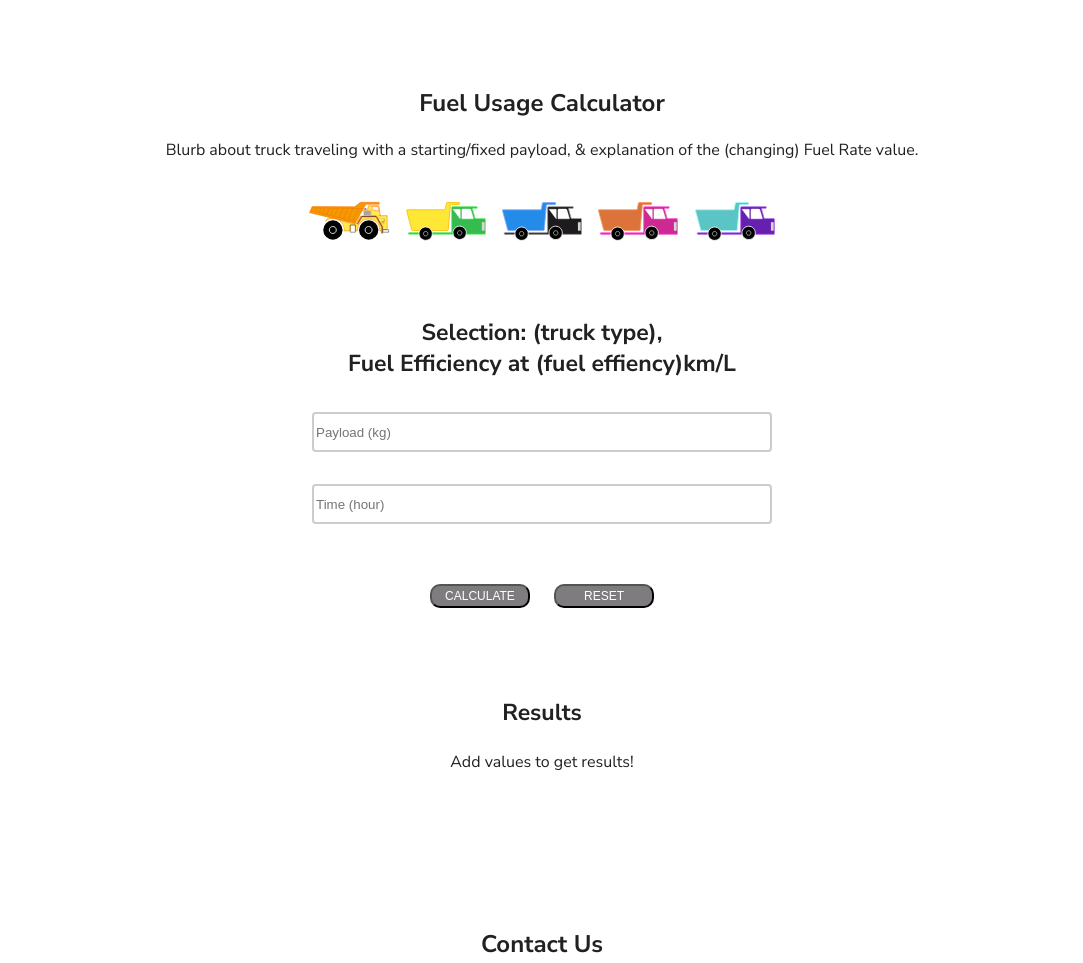
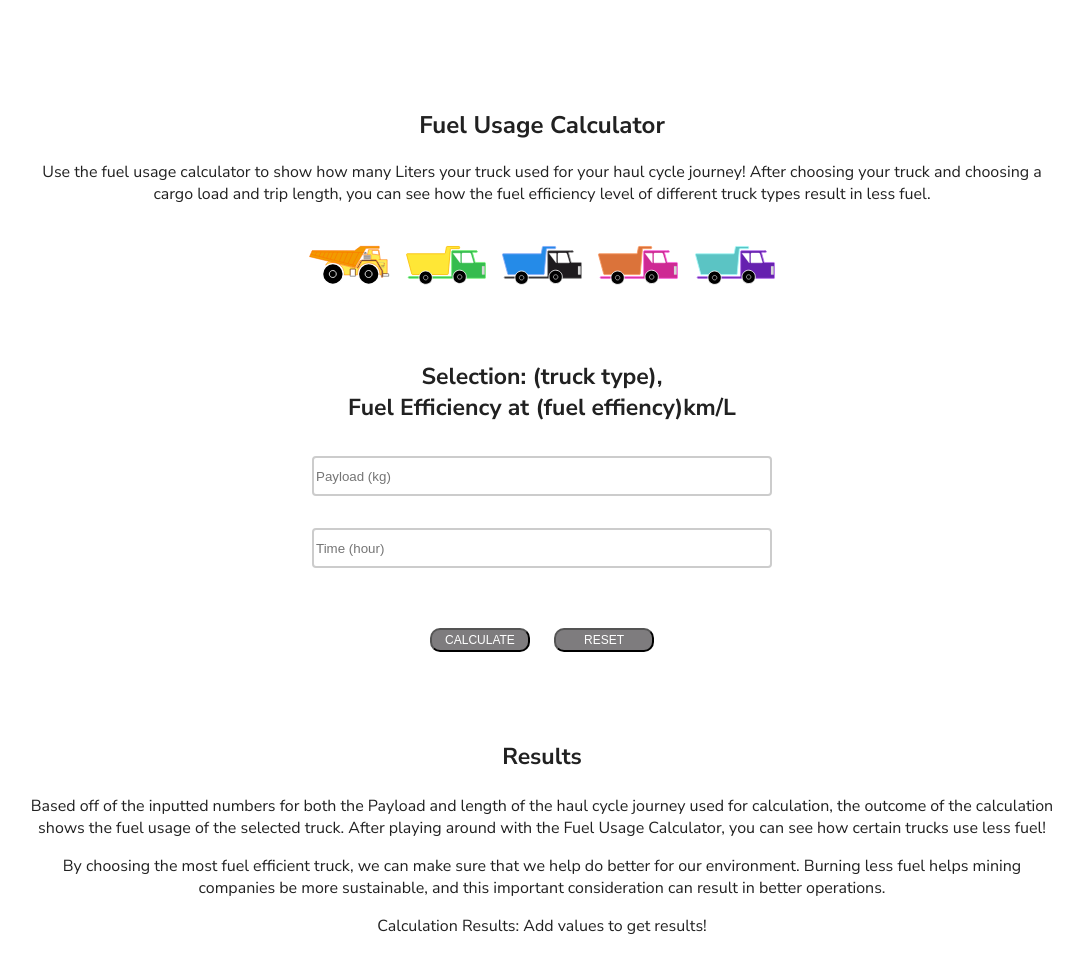
Before and after one commit to jessicamlee/TruckFuel-MS, a plain HTML site: page index.html in a window 1280 px wide. Shown: the part 1720-2683 px from the top of the page, without its empty margins (98-1181 px from the left). Drawn offline with nearby package versions, Linux system fonts and the light colour scheme.

Commit message:
:lipstick: :memo: Web Copy & Header
- Update web copy and live link in README
- Fix header tags disappearing after click event

```diff
--- a/index.html
+++ b/index.html
@@ -60,10 +60,9 @@
                 </section>
                 <section class="container">
                     <h2>Fuel&dash;Factor Visualization</h2>
-                    <p>Blurb about truck traveling with a starting & fixed payload of coal&period;</p>
-                    <!-- GSAP animation -->
+                    <p>If this truck is carrying a fixed cargo weight of 250kg&comma; using the buttons below can help visualize how accelerating impacts the fuel rate&period; Try clicking the buttons to see how the truck haul cycle looks&excl;</p>
                     <div class="background">
-                        <img class="truck" src="Images/truck.svg" width="180px"/>
+                        <img class="truck" src="images/truck.svg" width="180px"/>
                         <div class="ground"></div>
                     </div>
                     <div class="control">
@@ -73,9 +72,9 @@
                         <div class="btn" id="reset">reset</div>
                     </div>
                 </section>
-                <section class="container calculator">
+                <section id="calculator" class="container calculator">
                     <h2>Fuel Usage Calculator</h2>
-                    <p>Blurb about truck traveling with a starting/fixed payload, & explanation of the (changing) Fuel Rate value.</p>
+                    <p>Use the fuel usage calculator to show how many Liters your truck used for your haul cycle journey&excl; After choosing your truck and choosing a cargo load and trip length&comma; you can see how the fuel efficiency level of different truck types result in less fuel&period;</p>
                     <div class="calculator-box flex">
                         <div class="truck-type-container flex">
                             <div id="truckOne" class="truck-type truck-1">
@@ -205,10 +204,12 @@
                             </div>
                             <button id="calculate" class="btn calc-btn"><p>Calculate</p></button>
                             <button id="reset" class="btn"><p>Reset</p></button>
-                            <h3>Results</h3>
-                            <div id="result">Add values to get results&excl;</div>
                         </div>
                     </div>
+                    <h3>Results</h3>
+                    <p>Based off of the inputted numbers for both the Payload and length of the haul cycle journey used for calculation&comma; the outcome of the calculation shows the fuel usage of the selected truck&period; After playing around with the Fuel Usage Calculator&comma; you can see how certain trucks use less fuel&excl;</p>
+                    <p>By choosing the most fuel efficient truck&comma; we can make sure that we help do better for our environment&period; Burning less fuel helps mining companies be more sustainable&comma; and this important consideration can result in better operations&period;</p>
+                    <p>Calculation Results&colon; <span id="result">Add values to get results&excl;</span></p>
                 </section>
                 <section id="contact-us" class="container contact-us flex">
                     <h2>Contact Us</h2>
--- a/scripts/burger-menu.js
+++ b/scripts/burger-menu.js
@@ -49,10 +49,6 @@ jQuery(function($) {
         }
     });
 
-    $('.gn a').on('click', function(e){
-        closeNav();
-    });
-
     function closeNav() {
         $($burger).removeClass('is-active');
         $($gnav).slideUp();
--- a/styles/main.css
+++ b/styles/main.css
@@ -145,7 +145,6 @@ header .logo {
     display: none;
     position: absolute;
     top: 4.5rem;
-    /* left: -2rem; */
     margin-right: 1rem;
     width: 100vw;
     background-color: inherit;
```
Also changed, not shown: README.md.
